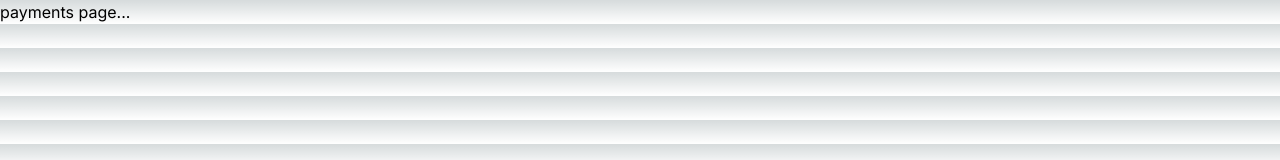
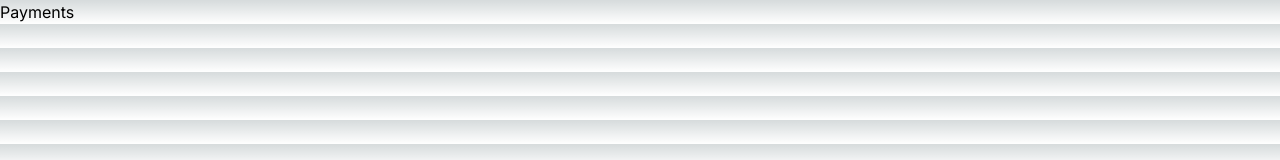
Before and after one commit to MdSaad07/AMS, a Next.js app: page /dashboard/Payments in a window 1280 px wide. Shown: the top 160 px of the page. Built offline with nearby package versions, Linux system fonts and the light colour scheme.

Commit message:
Changed the files

```diff
--- a/app/dashboard/LoginForm.js
+++ b/app/dashboard/LoginForm.js
@@ -1,11 +1,3 @@
-import React from 'react'
-
-function LoginForm() {
-  return (
-    <div>
-      <h1>Login Form</h1>
-    </div>
-  )
+export default function LoginForm(){
+  return <div>Login Form</div>
 }
-
-export default LoginForm
--- a/app/dashboard/Payments/page.js
+++ b/app/dashboard/Payments/page.js
@@ -1,11 +1,3 @@
-import React from 'react'
-
-function payment() {
-  return (
-    <div>
-      <h1>payments page...</h1>
-    </div>
-  )
+export default function Payments(){
+  return <div>Payments</div>
 }
-
-export default payment
--- /dev/null
+++ b/postcss.config.js
@@ -0,0 +1,6 @@
+module.exports = {
+  plugins: {
+    tailwindcss: {},
+    autoprefixer: {},
+  },
+}
```
Also changed, not shown: package.json (+6 -4 lines), 1 other file (tests, documents, lock files or other folders).
